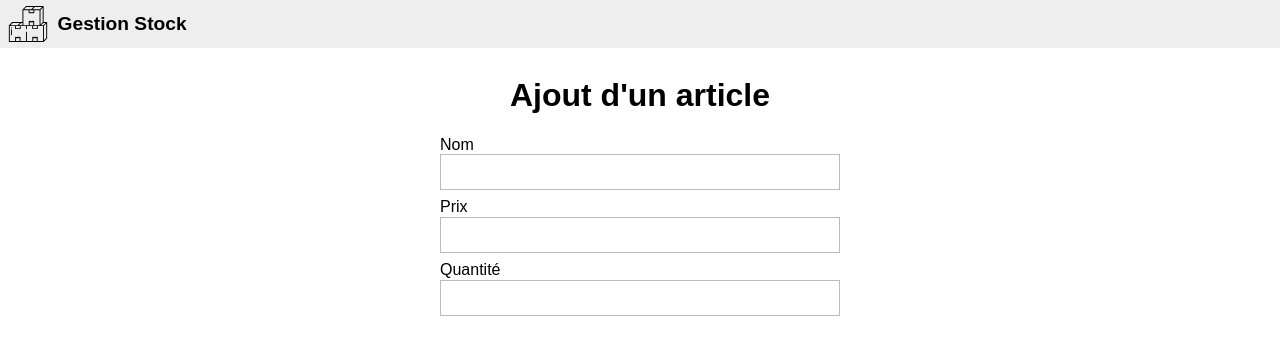
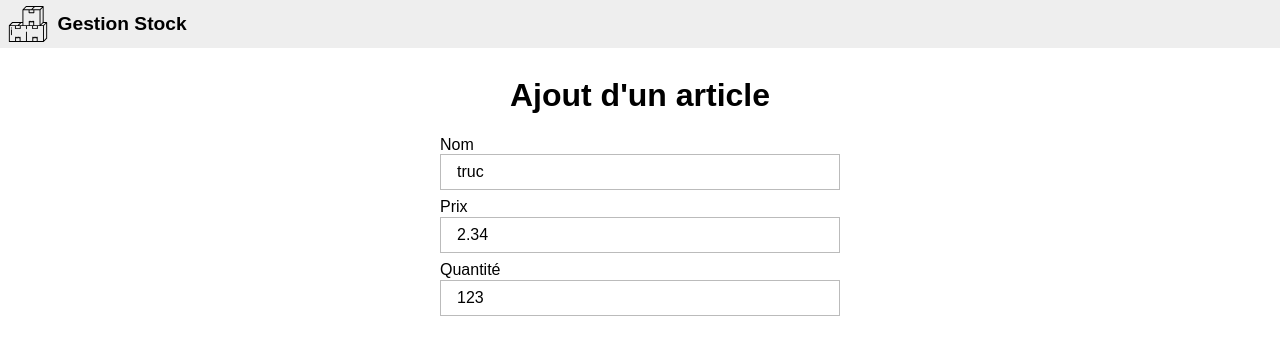
Before and after one commit to jlg-formation/tjscv1-sept-2021, a React (Create React App) app in the folder front/: page /stock/add in a window 1280 px wide. Shown: the top 354 px of the page. Built offline with nearby package versions, Linux system fonts and the light colour scheme.

Commit message:
dev: added state to form

```diff
--- a/front/src/interfaces/Article.ts
+++ b/front/src/interfaces/Article.ts
@@ -1,5 +1,8 @@
-export interface Article {
+export interface Article extends NewArticle {
   id: string;
+}
+
+export interface NewArticle {
   name: string;
   price: number;
   qty: number;
--- a/front/src/routes/stock/Add.tsx
+++ b/front/src/routes/stock/Add.tsx
@@ -1,19 +1,62 @@
+import { useState } from "react";
+import { NewArticle } from "../../interfaces/Article";
+
 function Add() {
+  const [newArticle, setNewArticle] = useState({
+    name: "truc",
+    price: 2.34,
+    qty: 123,
+  } as NewArticle);
+
+  function onChange(fieldName: string) {
+    return function (event: React.ChangeEvent<HTMLInputElement>) {
+      console.log("onChange", arguments);
+      console.log("event.target.value: ", event.target.value);
+      if (fieldName === "name") {
+        setNewArticle({
+          ...newArticle,
+          name: event.target.value,
+        });
+        return;
+      }
+      const val = event.target.value === "" ? "" : +event.target.value;
+      setNewArticle({
+        ...newArticle,
+        [fieldName]: val,
+      });
+    };
+  }
+
   return (
     <main>
       <h1>Ajout d'un article</h1>
       <form action="">
         <label>
           <div>Nom</div>
-          <input type="text" />
+          <input
+            type="text"
+            value={newArticle.name}
+            onChange={onChange("name")}
+          />
         </label>
         <label>
           <div>Prix</div>
-          <input type="text" />
+          <input
+            type="number"
+            value={newArticle.price}
+            onChange={onChange("price")}
+            min="0"
+            step="0.01"
+          />
         </label>
         <label>
           <div>Quantité</div>
-          <input type="text" />
+          <input
+            type="number"
+            value={newArticle.qty}
+            onChange={onChange("qty")}
+            min="0"
+          />
         </label>
         <button>Ajouter</button>
       </form>
```
